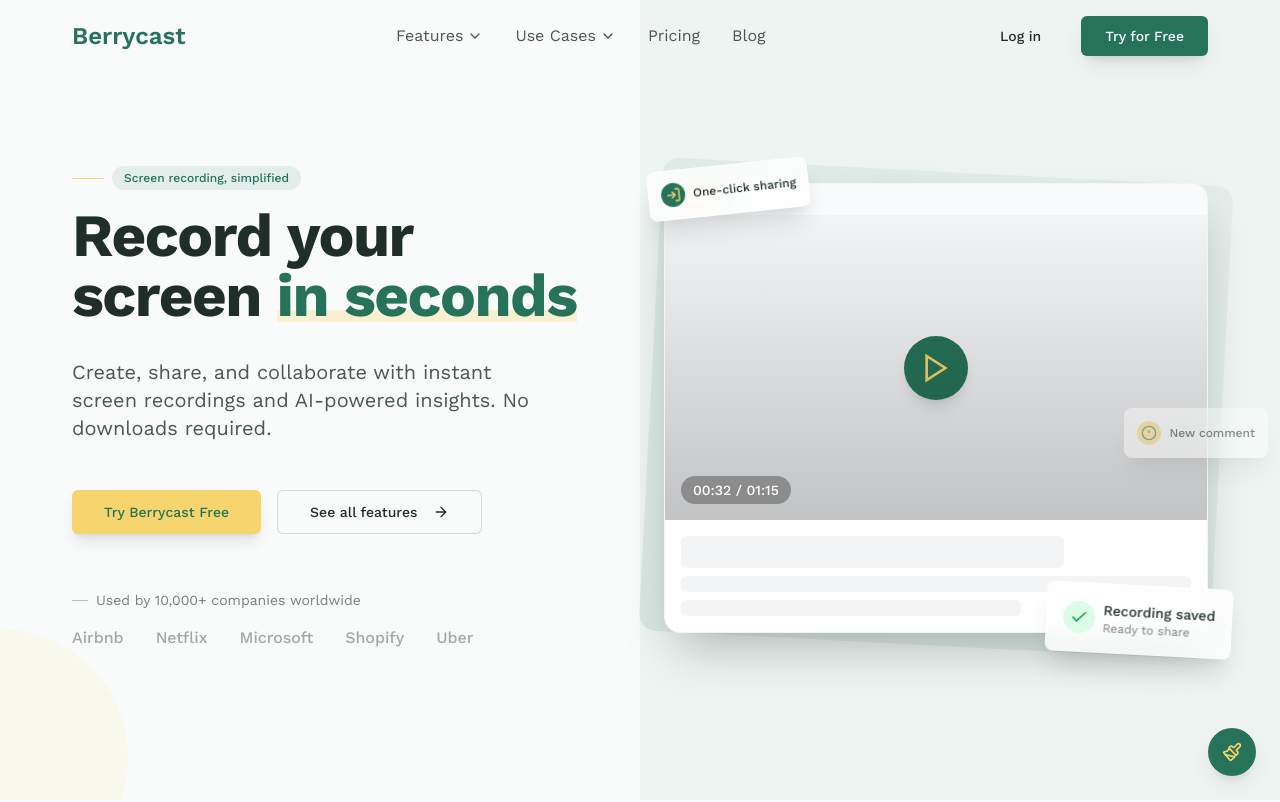
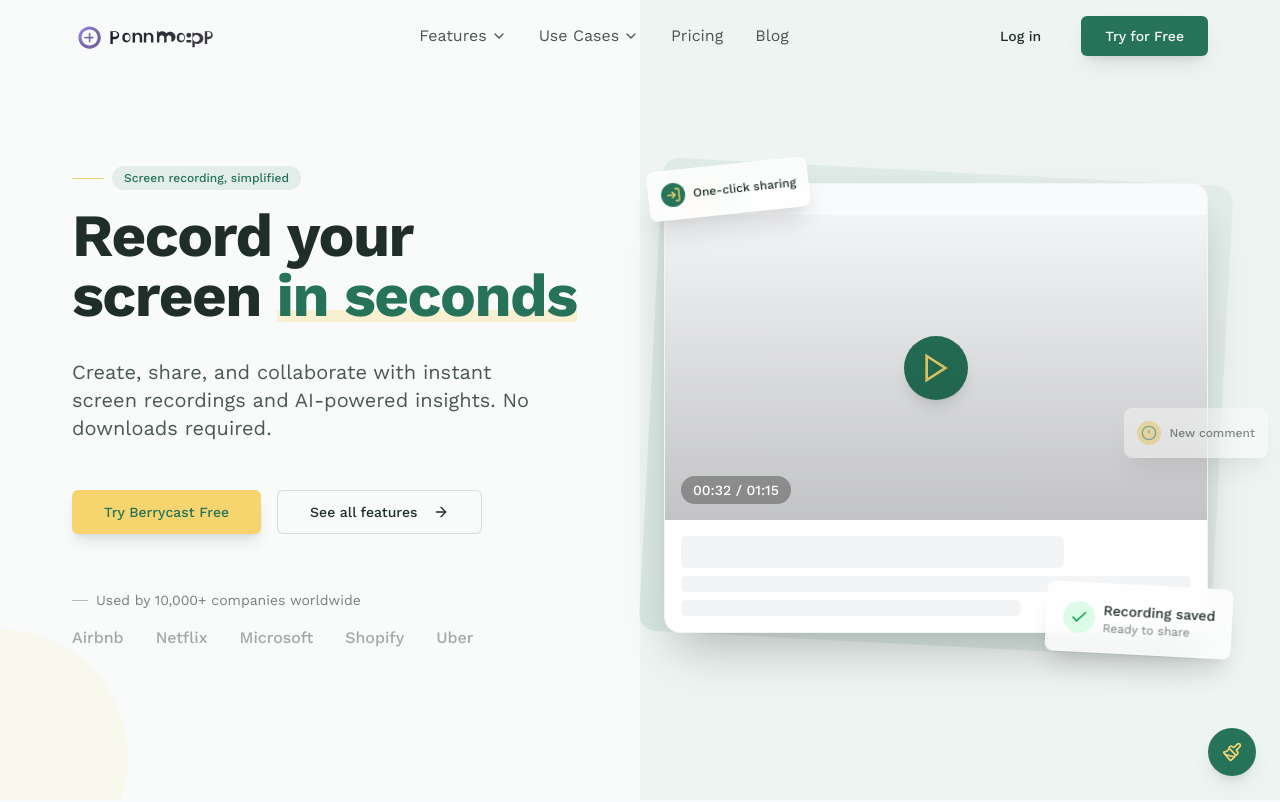
Before and after one commit to vinaiah123/berry-capture-connect, a React (Vite) app: page / in a window 1280 px wide. Shown: the top 802 px of the page. Built offline with nearby package versions, Linux system fonts and the light colour scheme.

Commit message:
Update Berrycast logo
Update the Berrycast logo to reflect the new color scheme and a more sophisticated design.

```diff
--- a/src/components/Navbar.tsx
+++ b/src/components/Navbar.tsx
@@ -1,12 +1,13 @@
-
 import { useState, useEffect } from 'react';
 import { Link } from 'react-router-dom';
 import { Menu, X, ChevronDown } from 'lucide-react';
+import { useTheme } from '@/contexts/ThemeContext';
 
 const Navbar = () => {
   const [isMenuOpen, setIsMenuOpen] = useState(false);
   const [isScrolled, setIsScrolled] = useState(false);
   const [activeDropdown, setActiveDropdown] = useState<string | null>(null);
+  const { isDarkMode } = useTheme();
 
   useEffect(() => {
     const handleScroll = () => {
@@ -30,10 +31,9 @@ const Navbar = () => {
     <header className={`fixed top-0 left-0 right-0 z-50 transition-all duration-300 ${isScrolled ? 'header-blur py-2' : 'py-4'}`}>
       <nav className="container-custom flex items-center justify-between">
         <Link to="/" className="flex items-center space-x-2" onClick={closeMenu}>
-          <span className="text-2xl font-semibold text-primary">Berrycast</span>
+          <img src="/berrycast-logo.svg" alt="Berrycast" className={`h-8 transition-opacity ${isDarkMode ? 'brightness-110 contrast-125' : ''}`} />
         </Link>
 
-        {/* Desktop Menu */}
         <div className="hidden lg:flex items-center space-x-8">
           <div className="relative group">
             <button
@@ -90,7 +90,6 @@ const Navbar = () => {
           </Link>
         </div>
 
-        {/* Mobile Menu Button */}
         <button className="lg:hidden" onClick={() => setIsMenuOpen(!isMenuOpen)}>
           {isMenuOpen ? (
             <X className="h-6 w-6" />
@@ -100,7 +99,6 @@ const Navbar = () => {
         </button>
       </nav>
 
-      {/* Mobile Menu */}
       <div className={`lg:hidden fixed inset-0 top-16 bg-background z-40 transition-transform duration-300 ease-in-out ${isMenuOpen ? 'translate-x-0' : 'translate-x-full'}`}>
         <div className="container p-4 flex flex-col space-y-6">
           <div className="flex flex-col space-y-2">
```
Also changed, not shown: public/berrycast-logo.svg (added), public/favicon.svg (added).
